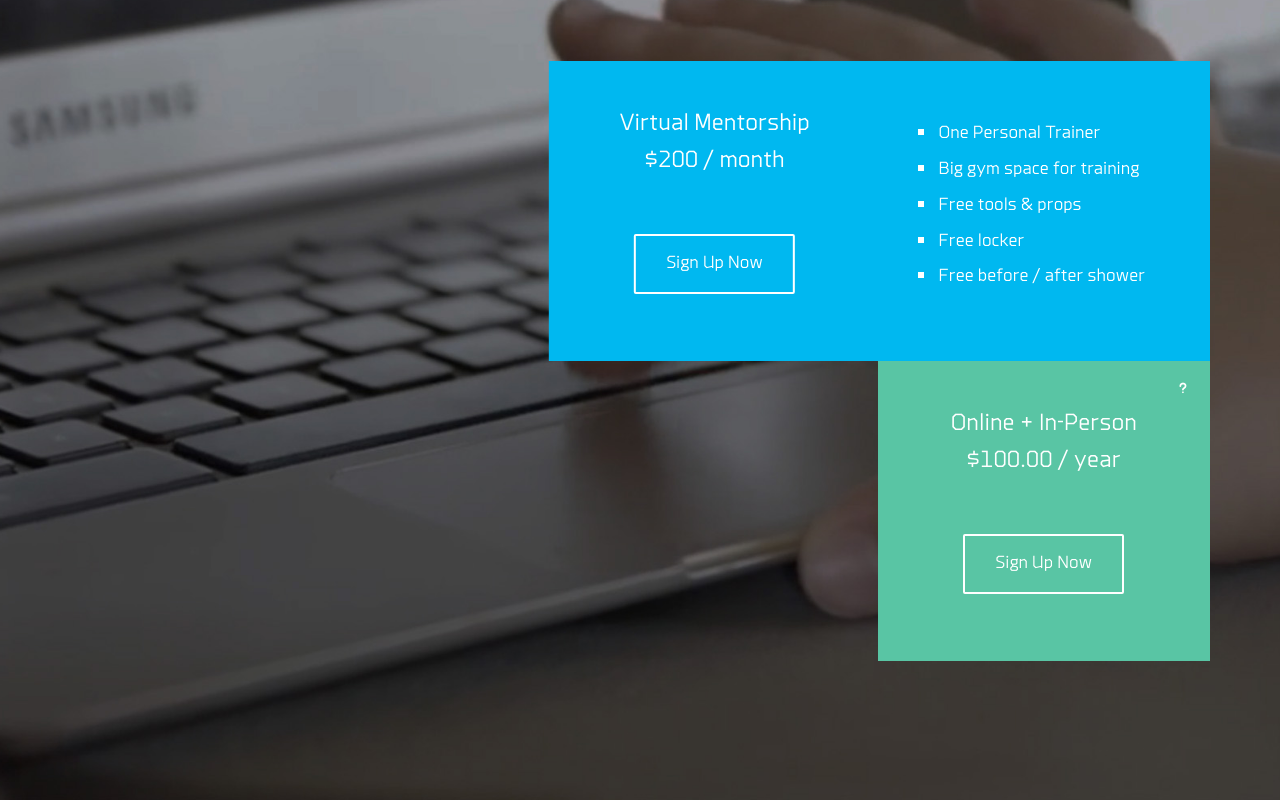
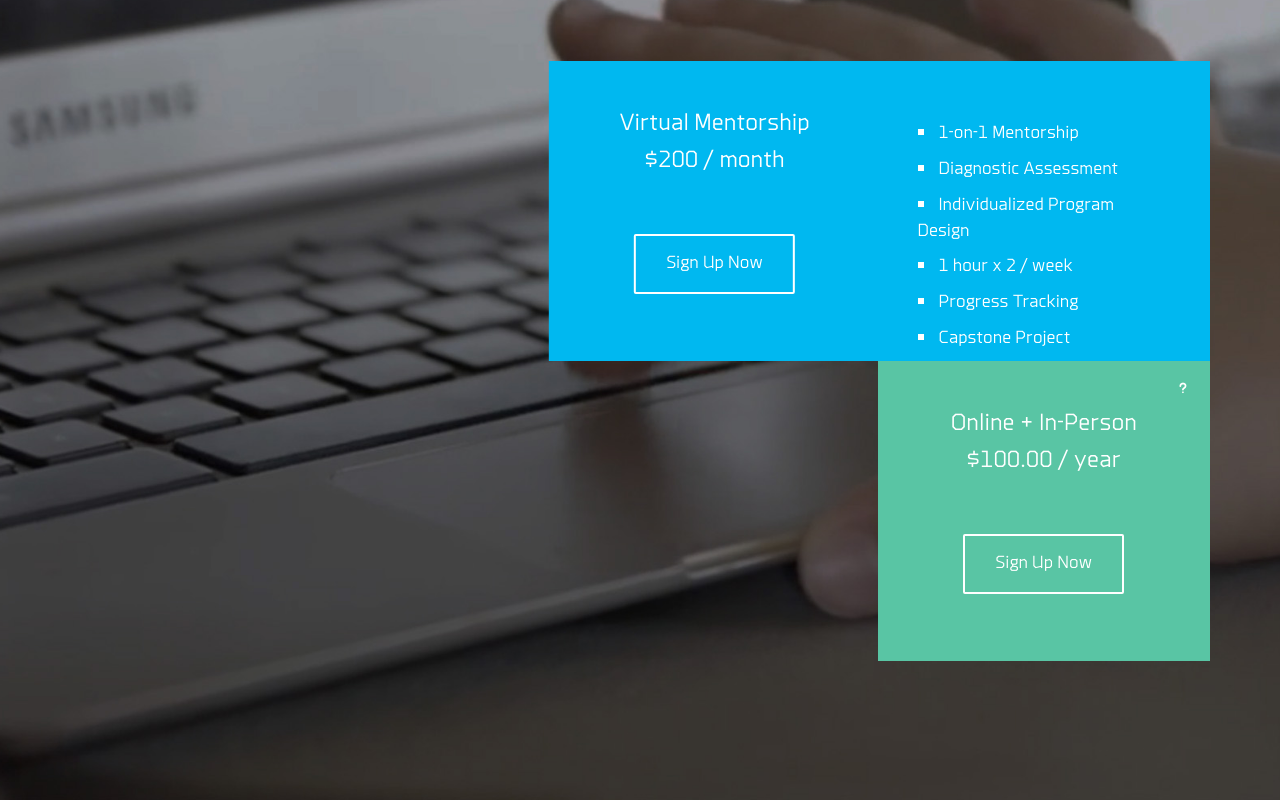
Before and after one commit to dlgweeduh/sparked17, a plain HTML site: page index.html in a window 1280 px wide. Shown: the part 3200-4000 px from the top of the page. Drawn offline with Linux system fonts and the light colour scheme.

Commit message:
change demo terms

```diff
--- a/index.html
+++ b/index.html
@@ -336,11 +336,12 @@
 						</div>
 						<div class="box-second active">
 							<ul class="white-list text-left">
-								<li>One Personal Trainer</li>
-								<li>Big gym space for training</li>
-								<li>Free tools &amp; props</li>
-								<li>Free locker</li>
-								<li>Free before / after shower</li>
+								<li>1-on-1 Mentorship</li>
+                <li>Diagnostic Assessment</li>
+                <li>Individualized Program Design</li>
+								<li>1 hour x 2 / week</li>
+								<li>Progress Tracking</li>
+                <li>Capstone Project</li>
 							</ul>
 						</div>
 					</div>
@@ -353,11 +354,12 @@
 						</div>
 						<div class="box-second">
 							<ul class="white-list text-left">
-								<li>One Personal Trainer</li>
-								<li>Big gym space for training</li>
-								<li>Free tools &amp; props</li>
-								<li>Free locker</li>
-								<li>Free before / after shower</li>
+								<li>One-on-One Virtual Mentorship</li>
+								<li>In-class 1 x week</li>
+                <li>Diagnostic Assessment</li>
+								<li>Individualized Program Design</li>
+								<li>Progress Tracking</li>
+								<li>Capstone Project</li>
 							</ul>
 						</div>
 					</div>
@@ -426,10 +428,10 @@
 				<div class="col-sm-6 text-center-mobile">
 					<h3 class="white">Reserve a Demo for your Child</h3>
 					<h5 class="light regular light-white">1-on-1 with a Sparked mentor</h5>
-					<a href="#" class="btn btn-blue ripple trial-button">Start Free Trial</a>
+					<a href="#" class="btn btn-blue ripple trial-button">Request a Demo</a>
 				</div>
 				<div class="col-sm-6 text-center-mobile">
-					<h3 class="white">Reserve a class today <span class="open-blink"></span></h3>
+					<h3 class="white">Reserve a demo today <span class="open-blink"></span></h3>
 					<div class="row opening-hours">
 						<div class="col-sm-6 text-center-mobile">
 							<h5 class="light-white light">Mon - Fri</h5>
```
